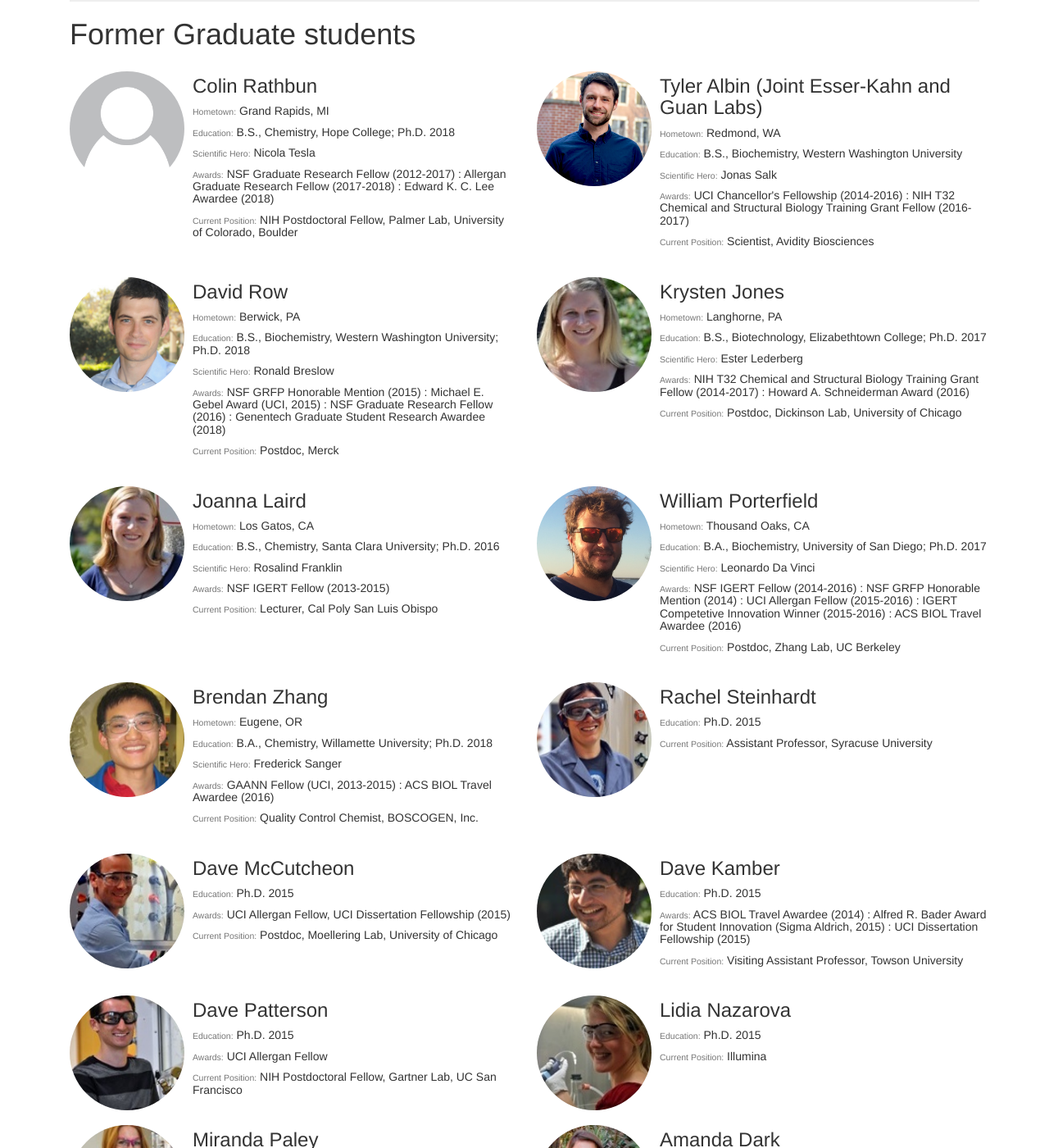
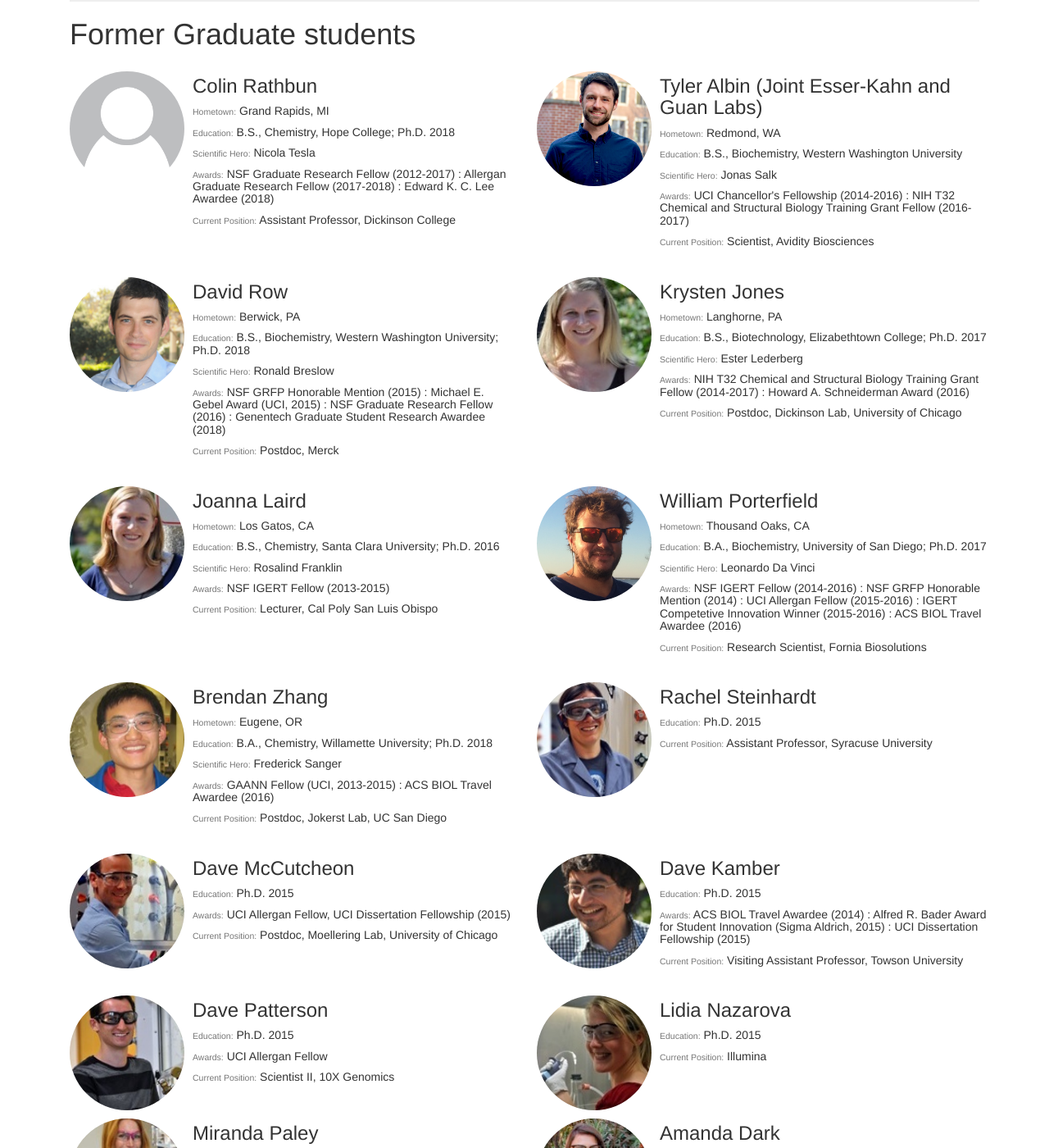
Before and after one commit to c-bun/Prescher-Lab-Site, a Jekyll site: the page built from alumni.html, in a window 1280 px wide and 1400 px high, scrolled down 1061 px. Shown: the whole window at 82% size. Built offline with Jekyll 4.4.1, drawn with Linux system fonts in a browser that asks for light colours.

```diff
--- a/_data/group.csv
+++ b/_data/group.csv
@@ -1,14 +1,14 @@
 first,last,position,hometown,education,hero,awards,current_position
-Colin,Rathbun,former_graduate,"Grand Rapids, MI","B.S., Chemistry, Hope College; Ph.D. 2018",Nicola Tesla,NSF Graduate Research Fellow (2012-2017) : Allergan Graduate Research Fellow (2017-2018) : Edward K. C. Lee Awardee (2018),"NIH Postdoctoral Fellow, Palmer Lab, University of Colorado, Boulder"
+Colin,Rathbun,former_graduate,"Grand Rapids, MI","B.S., Chemistry, Hope College; Ph.D. 2018",Nicola Tesla,NSF Graduate Research Fellow (2012-2017) : Allergan Graduate Research Fellow (2017-2018) : Edward K. C. Lee Awardee (2018),"Assistant Professor, Dickinson College"
 Zach,Reinert,former_postdoc,"North East, MD","B.S., Biochemistry, University of Maryland, Baltimore County; Ph.D., Chemistry, University of Pittsburgh",Albert Einstein,George Hewitt Medical Research Postdoctoral Fellow (2017) : ACS Young Chemists Committee Travel Award (2017),"Research Scientist, UES (Dayton)"
 Tyler,Albin (Joint Esser-Kahn and Guan Labs),former_graduate,"Redmond, WA","B.S., Biochemistry, Western Washington University",Jonas Salk,UCI Chancellor's Fellowship (2014-2016) : NIH T32 Chemical and Structural Biology Training Grant Fellow (2016-2017),"Scientist, Avidity Biosciences"
 David,Row,former_graduate,"Berwick, PA","B.S., Biochemistry, Western Washington University; Ph.D. 2018",Ronald Breslow,"NSF GRFP Honorable Mention (2015) : Michael E. Gebel Award (UCI, 2015) : NSF Graduate Research Fellow (2016) : Genentech Graduate Student Research Awardee (2018)","Postdoc, Merck"
-Sean,Nguyen,graduate,"Saugus, MA","B.S., Chemical Biology, UC Berkeley",Tu Youyou,NSF GRFP Honorable Mention (2016) : ACS BIOL Travel Awardee (2018) : Allergan Graduate Research Fellow (2019),
+Sean,Nguyen,graduate,"Saugus, MA","B.S., Chemical Biology, UC Berkeley",Tu Youyou,NSF GRFP Honorable Mention (2016) : ACS BIOL Travel Awardee (2018) : Allergan Graduate Research Fellow (2019) : F. Sherwood Rowland Graduate Research Fellow (2019-2020),
 Zi,Yao,graduate,"Hayward, CA","B.S., Chemistry, UC Davis",Arnold O. Beckman,NSF GRFP Honorable Mention (2016) : NSF IGERT Fellow (2016-2018) : NSF Graduate Research Fellow (2017-2020) : ACS BIOL Travel Awardee (2018),
 Krysten,Jones,former_graduate,"Langhorne, PA","B.S., Biotechnology, Elizabethtown College; Ph.D. 2017",Ester Lederberg,NIH T32 Chemical and Structural Biology Training Grant Fellow (2014-2017) : Howard A. Schneiderman Award (2016),"Postdoc, Dickinson Lab, University of Chicago"
 Joanna,Laird,former_graduate,"Los Gatos, CA","B.S., Chemistry, Santa Clara University; Ph.D. 2016",Rosalind Franklin,NSF IGERT Fellow (2013-2015),"Lecturer, Cal Poly San Luis Obispo"
-William,Porterfield,former_graduate,"Thousand Oaks, CA","B.A., Biochemistry, University of San Diego; Ph.D. 2017",Leonardo Da Vinci,NSF IGERT Fellow (2014-2016) : NSF GRFP Honorable Mention (2014) : UCI Allergan Fellow (2015-2016) : IGERT Competetive Innovation Winner (2015-2016) : ACS BIOL Travel Awardee (2016),"Postdoc, Zhang Lab, UC Berkeley"
-Brendan,Zhang,former_graduate,"Eugene, OR","B.A., Chemistry, Willamette University; Ph.D. 2018",Frederick Sanger,"GAANN Fellow (UCI, 2013-2015) : ACS BIOL Travel Awardee (2016)","Quality Control Chemist, BOSCOGEN, Inc."
+William,Porterfield,former_graduate,"Thousand Oaks, CA","B.A., Biochemistry, University of San Diego; Ph.D. 2017",Leonardo Da Vinci,NSF IGERT Fellow (2014-2016) : NSF GRFP Honorable Mention (2014) : UCI Allergan Fellow (2015-2016) : IGERT Competetive Innovation Winner (2015-2016) : ACS BIOL Travel Awardee (2016),"Research Scientist, Fornia Biosolutions"
+Brendan,Zhang,former_graduate,"Eugene, OR","B.A., Chemistry, Willamette University; Ph.D. 2018",Frederick Sanger,"GAANN Fellow (UCI, 2013-2015) : ACS BIOL Travel Awardee (2016)","Postdoc, Jokerst Lab, UC San Diego"
 Kevin,Yang,former_undergrad,"Chengdu, China","B.S., Chemistry, UC Irvine (2016)",Jenn Prescher,UCI SURP Fellow (2015) : Allergan Summer Fellow (2015) : UROP Fellow (2015-2016) : Pfizer Undergrad Award in Organic Chemistry (2016),
 Monique,Reyes,former_undergrad,"Los Angeles, CA","B.S., Pharm Sci, UC Irvine (2016)",Jenn Prescher,UCI SURP Fellow (2015) : Allergan Summer Fellow (2015) : UROP Fellow (2015-2016),
 Marian,Sagoe,former_undergrad,"Fontana, CA","B.S., Chemistry, UC Irvine (2016)",Rosalind Franklin,UCI SURP Fellow (2015) : Allergan Summer Fellow (2015) : UROP Fellow (2015-2016),
@@ -18,7 +18,7 @@ Hui-Wen,Shih,former_postdoc,,Ph.D. Princeton University,,ACS BIOL Travel Awardee
 Rachel,Steinhardt,former_graduate,,Ph.D. 2015,,,"Assistant Professor, Syracuse University"
 Dave,McCutcheon,former_graduate,,Ph.D. 2015,,"UCI Allergan Fellow, UCI Dissertation Fellowship (2015)","Postdoc, Moellering Lab, University of Chicago"
 Dave,Kamber,former_graduate,,Ph.D. 2015,,"ACS BIOL Travel Awardee (2014) : Alfred R. Bader Award for Student Innovation (Sigma Aldrich, 2015) : UCI Dissertation Fellowship (2015)","Visiting Assistant Professor, Towson University"
-Dave,Patterson,former_graduate,,Ph.D. 2015,,UCI Allergan Fellow,"NIH Postdoctoral Fellow, Gartner Lab, UC San Francisco"
+Dave,Patterson,former_graduate,,Ph.D. 2015,,UCI Allergan Fellow,"Scientist II, 10X Genomics"
 Lidia,Nazarova,former_graduate,,Ph.D. 2015,,,Illumina
 Miranda,Paley,former_graduate,,Ph.D. 2014,,UCI Dissertation Fellowship (2014),"AAAS Science and Technology Fellow, Department of Defense"
 Amanda,Dark,former_graduate,,M.S. 2015,,,"Head Chemist, The Shoulders of Giants (Non-profit)"
--- a/_posts/2019-01-23-2019-News.markdown
+++ b/_posts/2019-01-23-2019-News.markdown
@@ -3,8 +3,11 @@ layout: post
 title:  "2019 News"
 categories: group_update
 ---
+#### December 2019
+- Sean was awarded the inaugural [F. Sherwood Rowland Graduate Research Fellowship](https://www.chem.uci.edu/rowland-fellowship)! Congratulations!
+
 #### November 2019
-- Sean was awarded an Allergan Graduate Research Fellowship! Congrats!
+- Sean was awarded an [Allergan Graduate Research Fellowship](https://www.chem.uci.edu/Allergan-Grad)! Congrats!
 
 #### October 2019
 - Our methodology for synthesizing butenolides from cyclopropenones was accepted into [Organic Letters](https://pubs.acs.org/doi/10.1021/acs.orglett.9b03298)! Keep up the good work, team bioorthogonal!
```
Also changed, not shown: _data/publications.csv (+4 -4 lines).
